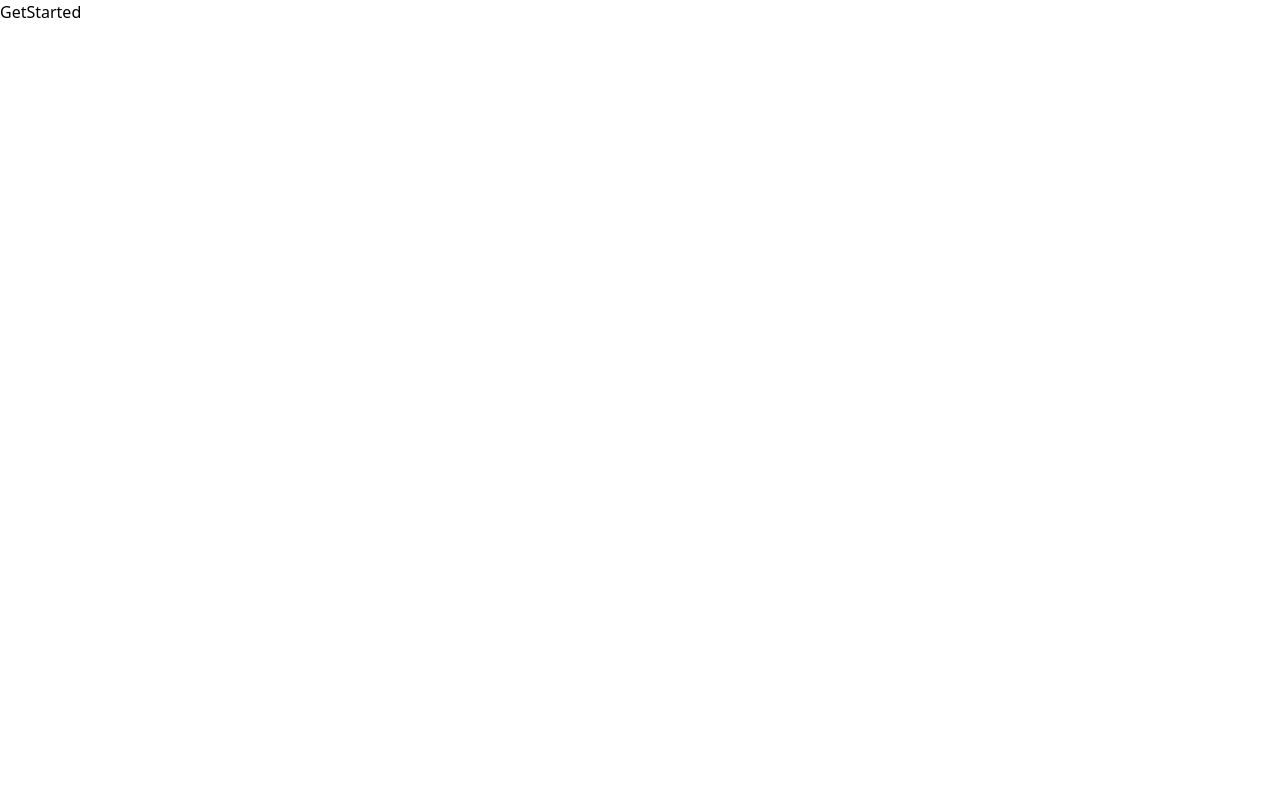
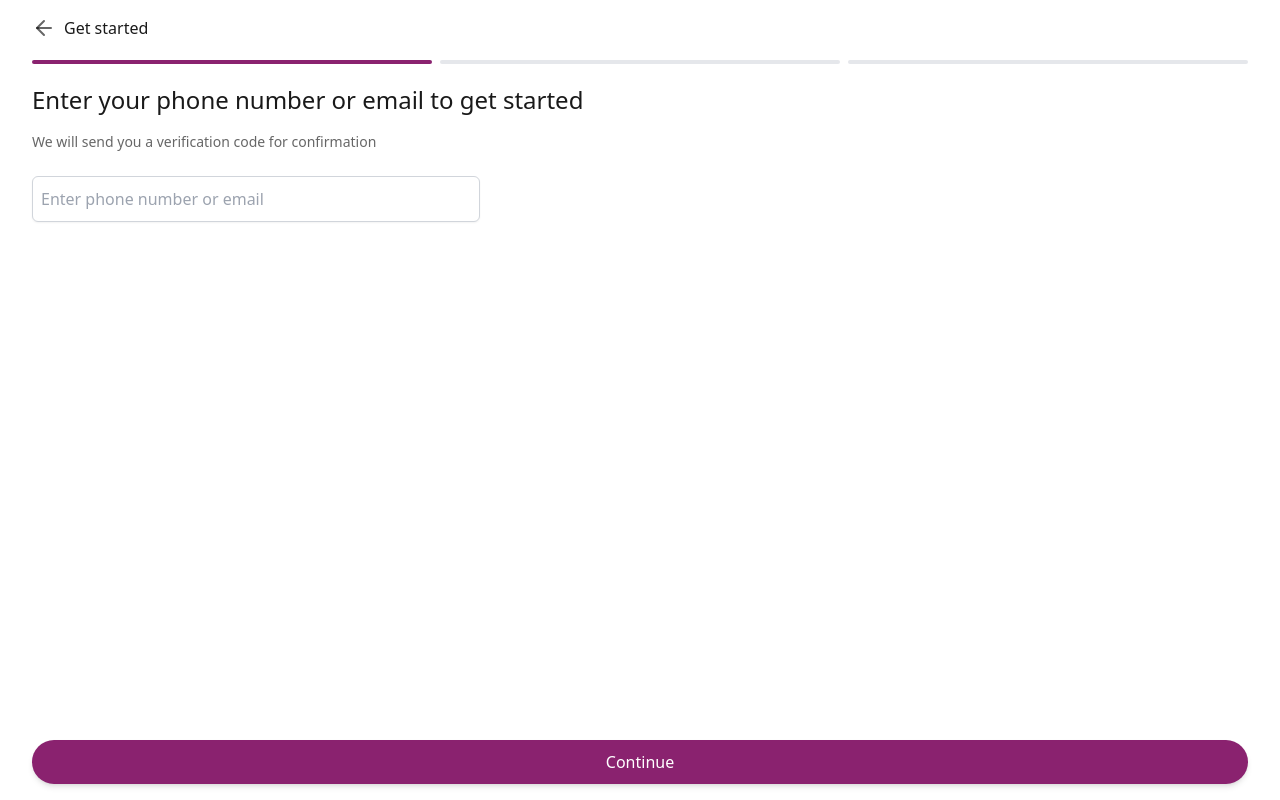
Before and after one commit to Justfemi/instashop, a Next.js app: page /get-started in a window 1280 px wide. Built offline with nearby package versions, Linux system fonts and the light colour scheme.

Commit message:
feat(get-started): added first step and logic for switching steps

```diff
--- a/app/get-started/page.tsx
+++ b/app/get-started/page.tsx
@@ -1,8 +1,87 @@
-import React from 'react'
+"use client";
+import React, { useState } from 'react';
+import Button from '@/app/components/Button';
+import Input from '@/app/components/Input';
+import { ArrowLeft } from 'lucide-react';
+import { useRouter } from 'next/navigation';
 
 const GetStarted = () => {
+  const router = useRouter();
+  const [step, setStep] = useState(1);
+  const [value, setValue] = useState('');
+
+  const handleChange = (e: React.ChangeEvent<HTMLInputElement>) => {
+    setValue(e.target.value);
+  };
+
+  const handleNext = () => {
+    if(step < 3) {
+      setStep(step + 1);
+    }
+  }
+
+  const handleBack = () => {
+    if(step > 1) {
+      setStep(step - 1);
+    } else {
+      router.back();
+    }
+  }
+
   return (
-    <div>GetStarted</div>
+    <div className='relative flex flex-col h-screen mx-8'>
+      <div
+        onClick={handleBack}
+        className='flex items-start gap-2 cursor-pointer mt-4'
+      >
+        <ArrowLeft className='text-black text-opacity-60'/>
+        <p className='text-black text-opacity-90 font-medium text-base'>Get started</p>
+      </div>
+
+      <div className='flex justify-between my-5'>
+        <div
+          className={`h-1 w-full mr-2 rounded-lg ${step >= 1 ? 'bg-primary' : 'bg-gray-200'}`}
+        />
+        <div
+          className={`h-1 w-full mr-2 rounded-lg ${step >= 2 ? 'bg-primary' : 'bg-gray-200'}`}
+        />
+        <div
+          className={`h-1 w-full rounded-lg ${step === 3 ? 'bg-primary' : 'bg-gray-200'}`}
+        />
+      </div>
+
+      {step === 1 && (
+        <div>
+          <h2 className='text-2xl font-medium text-black text-opacity-90'>Enter your phone number or email to get started</h2>
+          <p className='mt-4 mb-6 text-sm font-normal text-black text-opacity-60'>We will send you a verification code for confirmation</p>
+          <Input
+            type="text"
+            value={value}
+            onChange={handleChange}
+            placeholder="Enter phone number or email"
+            className="w-full max-w-md"
+          />
+        </div>
+      )}
+
+      {step === 2 && (
+        <div>
+          <h2>Enter your phone number or email to get started</h2>
+        </div>
+      )}
+
+      {step === 3 && (
+        <div>
+          <h2>Enter your phone number or email to get started</h2>
+        </div>
+      )}
+      <Button
+        onClick={handleNext}
+        className="absolute bottom-4 w-full"
+      >
+        Continue
+      </Button>
+    </div>
   )
 }
 
```
